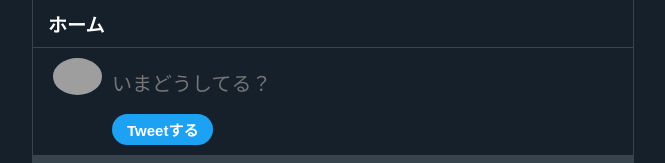
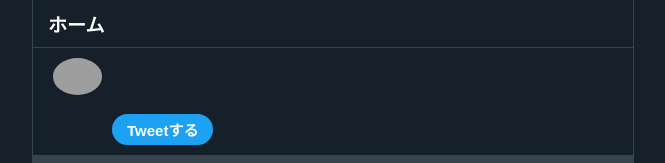
Before and after one commit to okathira/react-copy-twitter, a React (Create React App) app: page / in a window 1280 px wide. Shown: the top 163 px of the page, without its empty margins (160-825 px from the left). Built offline with nearby package versions, Linux system fonts and the light colour scheme; grey boxes are pictures that could not be loaded.

Commit message:
Revert "高さと改行の数の差で折り返しの数を計算する"
This reverts commit 32ddea0f09f78ba15a6649ba9d43abe1347c6e01.

```diff
--- a/src/DoTweetBox.js
+++ b/src/DoTweetBox.js
@@ -27,9 +27,25 @@ export default class DoTweetBox extends React.Component {
     const count = (tweet.match(/\r\n|\n/g) || []).length + 1;
     const charHeight = 20; // t.scrollHeight / (this.state.count + this.state.wrapCount);
 
-    const wrapCount = Math.floor((t.scrollHeight - count * charHeight) / charHeight);
+    const height =
+      count > this.state.count
+        ? t.scrollHeight
+        : charHeight * count;
 
-    const height = charHeight * (count + wrapCount) + 1;
+    const wrapCountIncrement = (() => {
+      if (count === this.state.count) {
+        // if (t.scrollHeight - t.clientHeight === 1) {
+        //   this.setState({ height: `${t.scrollHeight}px` });
+        //   return 0;
+        // }
+        // else
+        return (t.scrollHeight - t.clientHeight) / charHeight;
+      }
+      else
+        return 0;
+    })();
+
+    const wrapCount = this.state.wrapCount + wrapCountIncrement;
 
     this.setState({
       tweet,
@@ -38,7 +54,7 @@ export default class DoTweetBox extends React.Component {
       height: `${height}px`,
     });
 
-    console.log(t.scrollHeight, t.clientHeight, count, wrapCount);
+    console.log(t.scrollHeight, t.clientHeight, count, wrapCount, wrapCountIncrement, charHeight);
   };
 
   tweetButtonOnClick = () => {
@@ -61,7 +77,7 @@ export default class DoTweetBox extends React.Component {
           <Container margin="1em 0">
             <InputTextarea
               size="20px"
-              placeholder="いまどうしてる？"
+              // placeholder="いまどうしてる？"
               onChange={this.textareaOnChange}
               rows="1"
               value={this.state.tweet}
```
